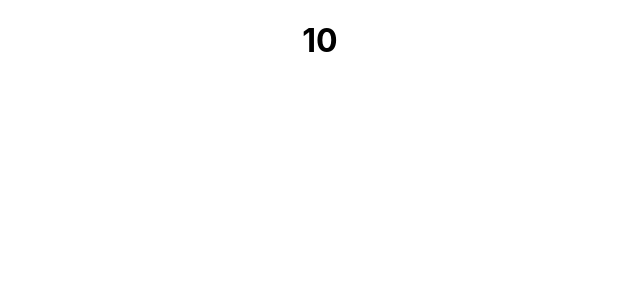
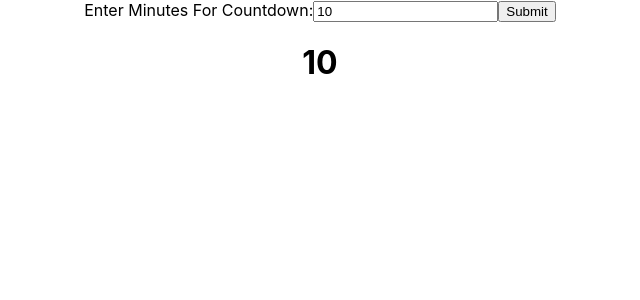
Before and after one commit to Rakeshpatel87p/react-timerOrg, a React (Create React App) app: page / in a window 1280 px wide. Shown: the top 300 px of the page, without its empty margins (320-960 px from the left). Built offline with nearby package versions, Linux system fonts and the light colour scheme.

Commit message:
basic timer with input to enter time

```diff
--- a/src/App.js
+++ b/src/App.js
@@ -8,9 +8,13 @@ class App extends Component {
     this.state = {
       minutes: 10
     }
+
+    this.handleChange = this.handleChange.bind(this);
+    this.startTimer = this.startTimer.bind(this);
   }
 
-  startTimer() {
+  startTimer(event) {
+    event.preventDefault();
     const now = Date.now();
     const then = now + this.state.minutes * 60 * 1000;
 
@@ -21,20 +25,35 @@ class App extends Component {
         clearInterval(countdown);
         return
       }
-      this.setState({
-        seconds: secondsLeft
-      })
+      this.displayTimeLeft(secondsLeft);
     }, 1000);
 
   }
 
-  componentDidMount() {
-    this.startTimer()
+  displayTimeLeft(seconds) {
+    const minutes = Math.floor(seconds / 60);
+    const remainderSeconds = seconds % 60;
+    const display = `${minutes}:${remainderSeconds < 10 ? '0' : '' }${remainderSeconds}`;
+
+    this.setState({
+      minutes: display
+    });
+  }
+
+  handleChange(event) {
+    this.setState({minutes: event.target.value});
   }
 
   render() {
     return (
       <div className="App">
+      <form onSubmit={this.startTimer}>
+        <label>
+          Enter Minutes For Countdown:
+          <input value={this.state.minutes} onChange={this.handleChange} type="text" />
+        </label>
+        <input type="submit" value="Submit" />
+      </form>
         <h1>{this.state.minutes}</h1>
       </div>
     )
```
